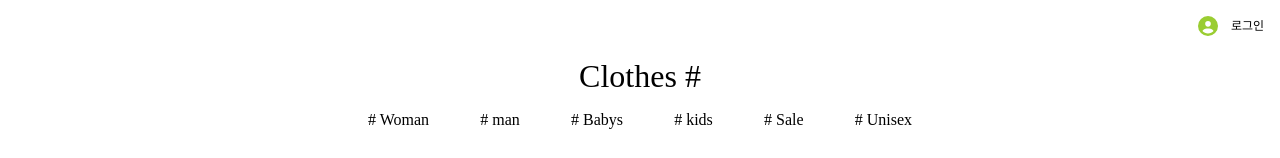
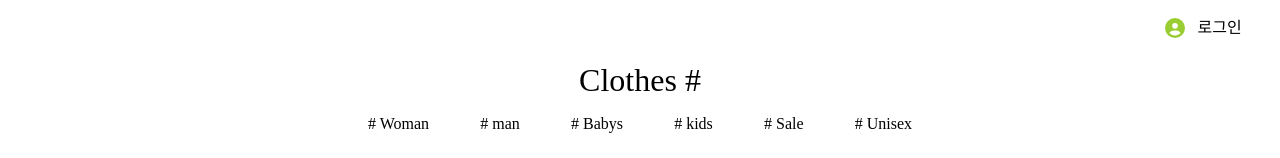
Before and after one commit to roseraph502on/shoppingMall, a React (Vite) app: page / in a window 1280 px wide. Shown: the top 158 px of the page. Built offline with nearby package versions, Linux system fonts and the light colour scheme; no server answers; a web font is replaced by a local one.

Commit message:
스크롤바바

```diff
--- a/src/App.css
+++ b/src/App.css
@@ -21,6 +21,9 @@ font-weight: 700;
 font-style: normal; */
 @import "tailwindcss";
 
+.scrollbar-custom::-webkit-scrollbar {
+  display: none;
+}
 
 body {
   font-family: "source-han-sans-kr-variable";
@@ -56,11 +59,11 @@ a {
 /* 로그인버튼 */
 .loginBtn {
   float: right;
-  font-size: 12px;
+  font-size: 16px;
   align-items: center;
   text-align: center;
   display: flex;
-  margin: 2vh;
+  margin: 2vh 3vw;
 
 }
 .nav button{
```
